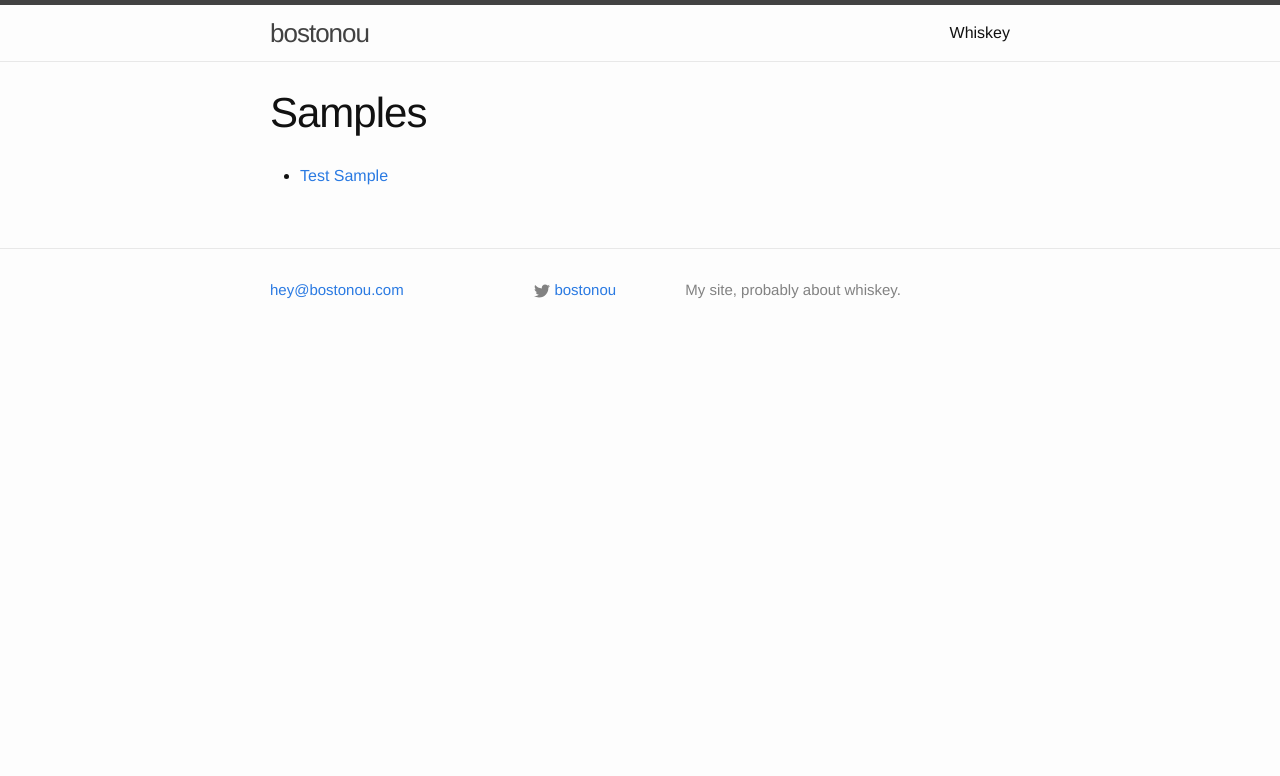
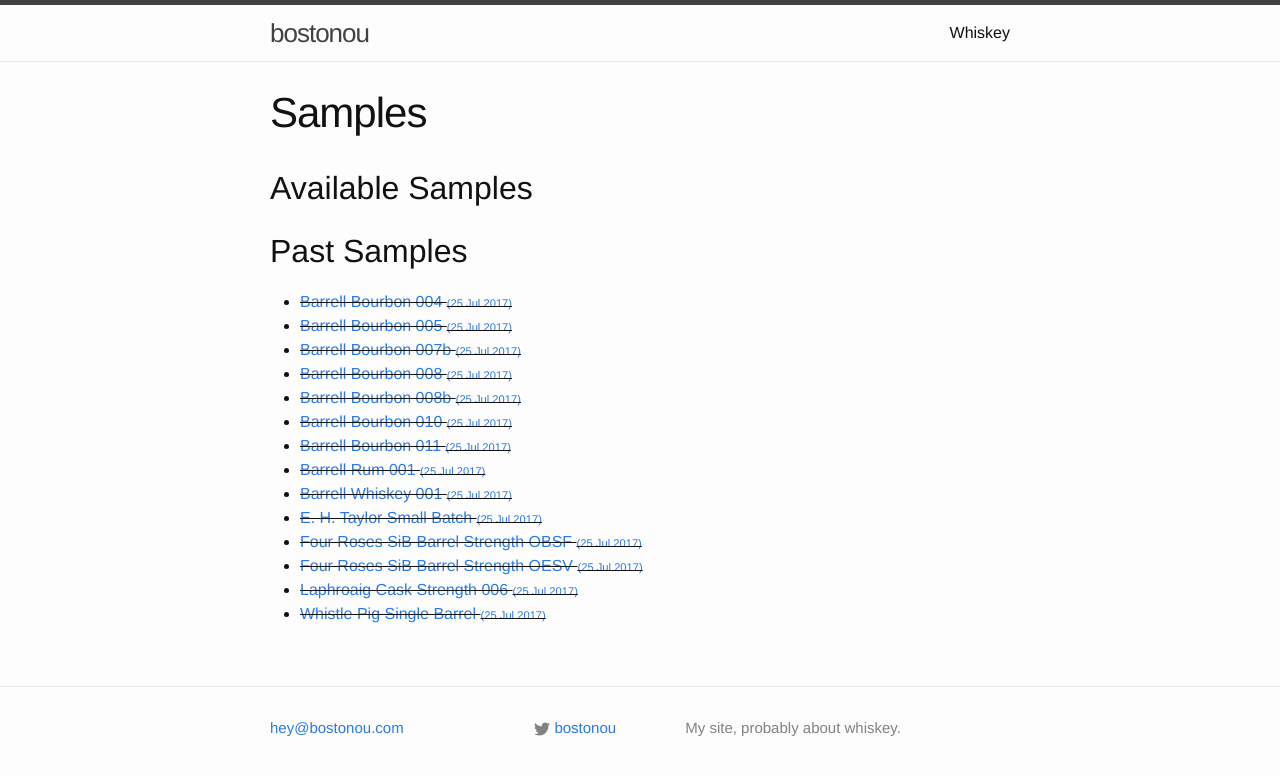
Before and after one commit to bostonou2/bostonou2.github.io, a Jekyll site: the page built from _samples/index.md, in a window 1280 px wide. Shown: the top 776 px of the page. Built offline with Jekyll 4.4.1, drawn with Linux system fonts in a browser that asks for light colours; nearby versions of some CDN libraries.

Commit message:
WIP. Initial list of samples

```diff
--- /dev/null
+++ b/_samples/2017-07-25-barrell-bourbon-004.md
@@ -0,0 +1,8 @@
+---
+layout: page
+title: Barrell Bourbon 004
+permalink: /whiskey/:collection/barrell-bourbon-004-1
+num_samples: 0
+---
+
+Barrell Bourbon 004
--- /dev/null
+++ b/_samples/2017-07-25-barrell-bourbon-005.md
@@ -0,0 +1,8 @@
+---
+layout: page
+title: Barrell Bourbon 005
+permalink: /whiskey/:collection/barrell-bourbon-005-1
+num_samples: 0
+---
+
+Barrell Bourbon 005
--- /dev/null
+++ b/_samples/2017-07-25-barrell-bourbon-007b.md
@@ -0,0 +1,8 @@
+---
+layout: page
+title: Barrell Bourbon 007b
+permalink: /whiskey/:collection/barrell-bourbon-007b-1
+num_samples: 0
+---
+
+Barrell Bourbon 007b
--- /dev/null
+++ b/_samples/2017-07-25-barrell-bourbon-008.md
@@ -0,0 +1,8 @@
+---
+layout: page
+title: Barrell Bourbon 008
+permalink: /whiskey/:collection/barrell-bourbon-008-1
+num_samples: 0
+---
+
+Barrell Bourbon 008
--- /dev/null
+++ b/_samples/2017-07-25-barrell-bourbon-008b.md
@@ -0,0 +1,8 @@
+---
+layout: page
+title: Barrell Bourbon 008b
+permalink: /whiskey/:collection/barrell-bourbon-008b-1
+num_samples: 0
+---
+
+Barrell Bourbon 008b
--- /dev/null
+++ b/_samples/2017-07-25-barrell-bourbon-010.md
@@ -0,0 +1,8 @@
+---
+layout: page
+title: Barrell Bourbon 010
+permalink: /whiskey/:collection/barrell-bourbon-010-1
+num_samples: 0
+---
+
+Barrell Bourbon 010
--- /dev/null
+++ b/_samples/2017-07-25-barrell-bourbon-011.md
@@ -0,0 +1,8 @@
+---
+layout: page
+title: Barrell Bourbon 011
+permalink: /whiskey/:collection/barrell-bourbon-011-1
+num_samples: 0
+---
+
+Barrell Bourbon 011
--- /dev/null
+++ b/_samples/2017-07-25-barrell-rum-001.md
@@ -0,0 +1,8 @@
+---
+layout: page
+title: Barrell Rum 001
+permalink: /whiskey/:collection/barrell-rum-001-1
+num_samples: 0
+---
+
+Barrell Rum 001
--- /dev/null
+++ b/_samples/2017-07-25-barrell-whiskey-001.md
@@ -0,0 +1,8 @@
+---
+layout: page
+title: Barrell Whiskey 001
+permalink: /whiskey/:collection/barrell-whiskey-001-1
+num_samples: 0
+---
+
+Barrell Whiskey 001
--- /dev/null
+++ b/_samples/2017-07-25-four-roses-sib-bs-obsf.md
@@ -0,0 +1,8 @@
+---
+layout: page
+title: Four Roses SiB Barrel Strength OBSF
+permalink: /whiskey/:collection/four-roses-sib-bs-obsf-1
+num_samples: 0
+---
+
+Four Roses SiB Barrel Strength OBSF
--- /dev/null
+++ b/_samples/2017-07-25-four-roses-sib-bs-oesv.md
@@ -0,0 +1,8 @@
+---
+layout: page
+title: Four Roses SiB Barrel Strength OESV
+permalink: /whiskey/:collection/four-roses-sib-bs-oesv-1
+num_samples: 0
+---
+
+Four Roses SiB Barrel Strength OESV
--- /dev/null
+++ b/_samples/2017-07-25-laphroaig-cs-006.md
@@ -0,0 +1,8 @@
+---
+layout: page
+title: Laphroaig Cask Strength 006
+permalink: /whiskey/:collection/laphroaig-cs-006-1
+num_samples: 0
+---
+
+Laphroaig Cask Strength 006
--- /dev/null
+++ b/_samples/2017-07-25-whistle-pig-sib.md
@@ -0,0 +1,8 @@
+---
+layout: page
+title: Whistle Pig Single Barrel
+permalink: /whiskey/:collection/whistle-pig-sib-1
+num_samples: 0
+---
+
+Whistle Pig Single Barrel
--- a/_samples/index.md
+++ b/_samples/index.md
@@ -3,12 +3,26 @@
 title: Samples
 ---
 
+{% assign sorted_date = site.samples | sort: "date" %}
+{% assign sorted = sorted_date | sort: "title" %}
 <div>
+  <h2>Available Samples</h2>
   <ul>
-    {% for sample in site.samples %}
-      {% if page.title != sample.title %}
-      <li><a href="{{ sample.url }}">{{ sample.title }}</a></li>
+    {% for sample in sorted %}
+      {% if page.title != sample.title and sample.num_samples > 1 %}
+      <li><a href="{{ sample.url }}">{{ sample.title }} <span style="font-size:0.7em">({{ sample.date | date_to_string }})</span></a></li>
       {% endif %}
     {% endfor %}
   </ul>
 </div>
+
+<div>
+  <h2>Past Samples</h2>
+  <ul>
+    {% for sample in sorted %}
+      {% if page.title != sample.title and sample.num_samples < 1 %}
+      <li style="text-decoration:line-through;"><a href="{{ sample.url }}">{{ sample.title }} <span style="font-size:0.7em">({{ sample.date | date_to_string }})</span></a></li>
+      {% endif %}
+    {% endfor %}
+  </ul>
+</div>
```
Also changed, not shown: _samples/2017-07-25-eh-taylor-sb.md (added, +8 -0 lines), _samples/test.md (deleted, +0 -6 lines).
